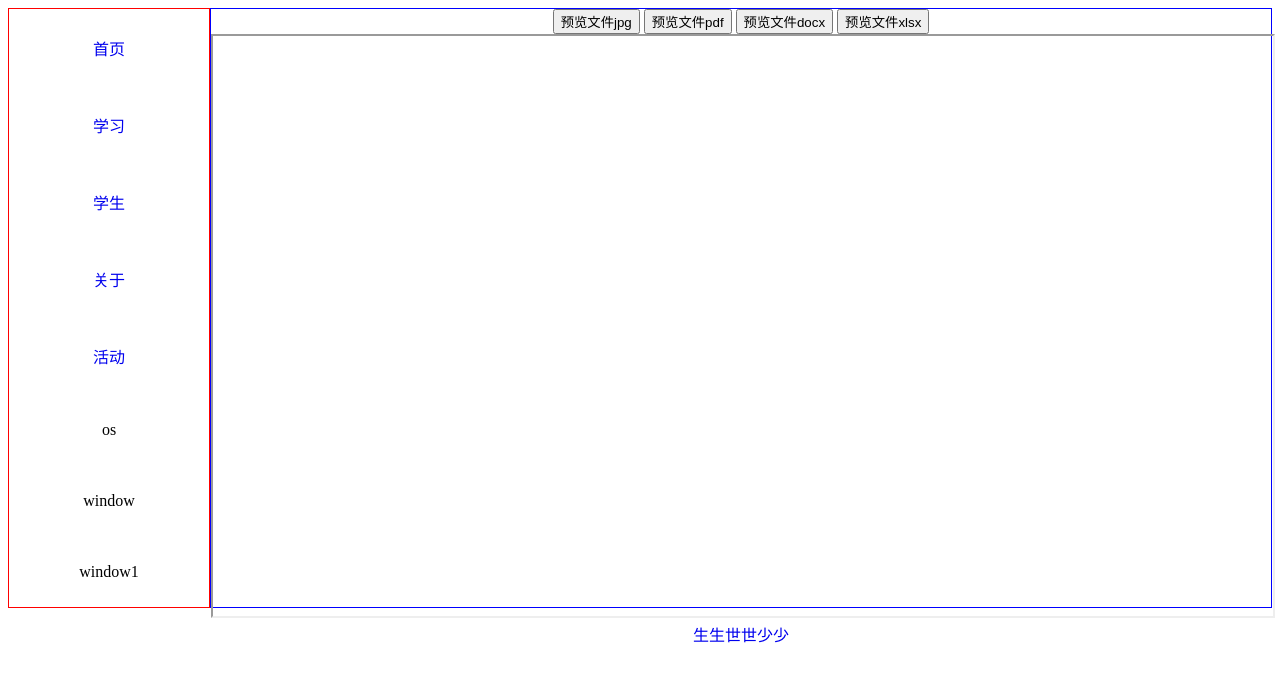
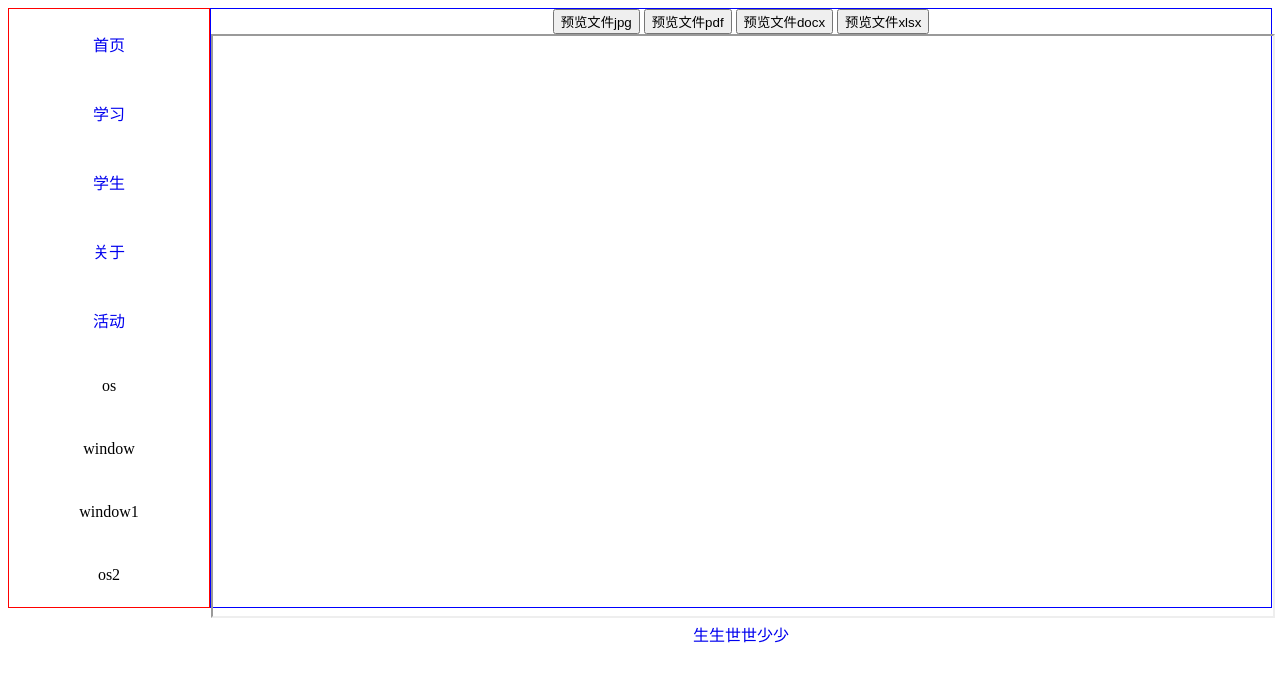
Before and after one commit to xudunyao/vue-router, a Vue app: page /home in a window 1280 px wide. Shown: the top 682 px of the page. Built offline with nearby package versions, Linux system fonts and the light colour scheme.

Commit message:
使用两者

```diff
--- a/src/App.vue
+++ b/src/App.vue
@@ -9,6 +9,7 @@
       <div>os</div>
       <div>window</div>
       <div>window1</div>
+      <div>os2</div>
     </div>
     <div class="content">
        <router-view></router-view>
```
